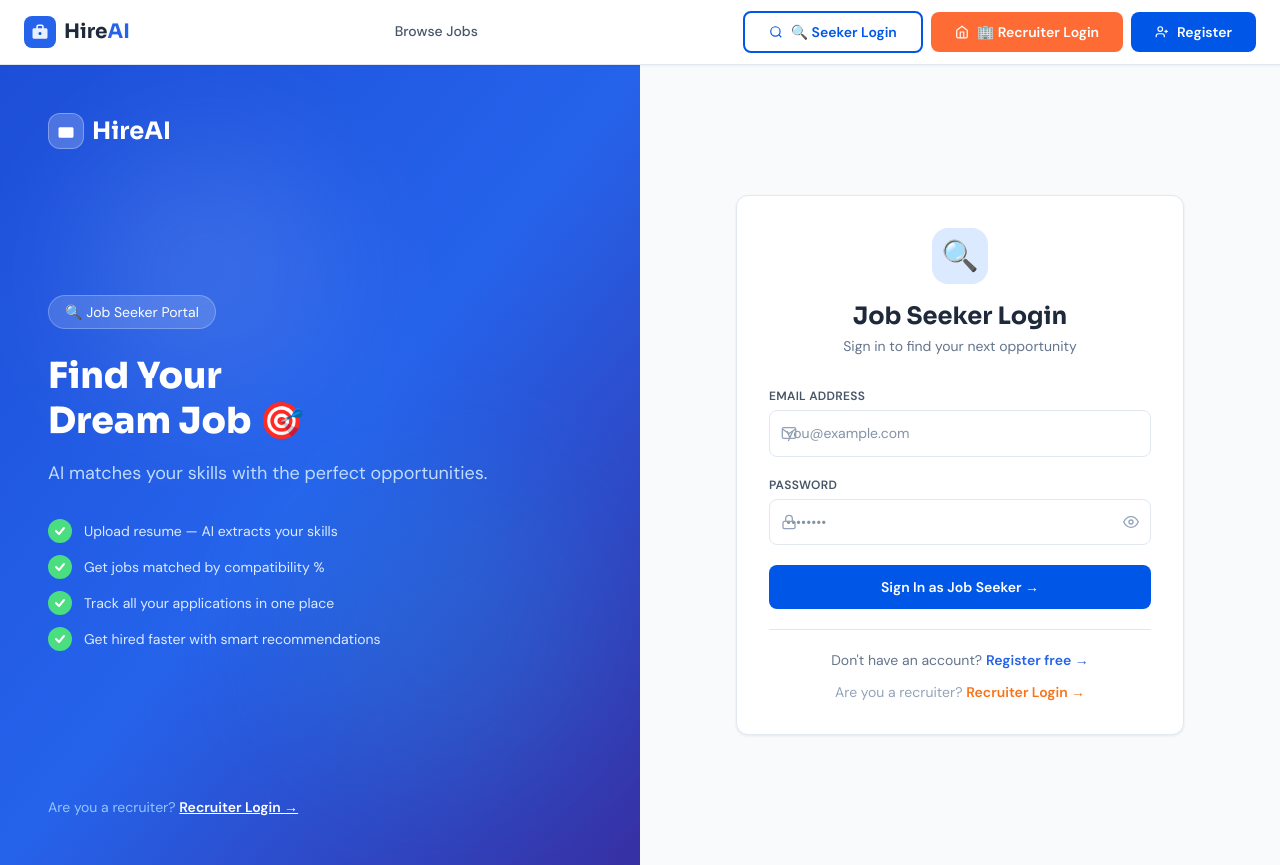
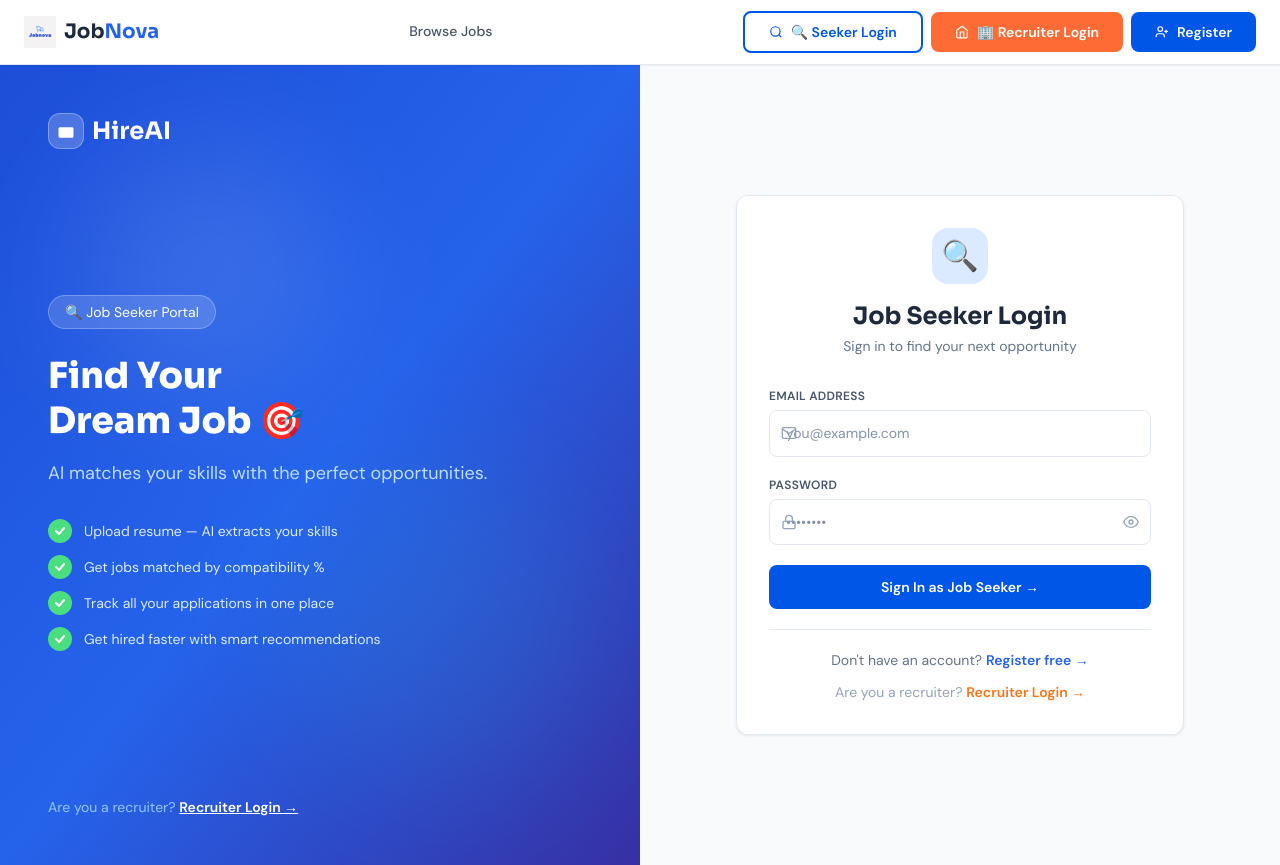
Before and after one commit to priyadarshni0701-apd/ai-job-portal-, a React (Vite) app in the folder frontend/: page /login in a window 1280 px wide. Built offline with nearby package versions, Linux system fonts and the light colour scheme.

Commit message:
Updated navbar branding and added JobNova logo

```diff
--- a/frontend/src/components/Navbar.jsx
+++ b/frontend/src/components/Navbar.jsx
@@ -2,6 +2,7 @@ import { useState } from "react";
 import { Link, useNavigate, useLocation } from "react-router-dom";
 import { useAuth } from "../context/AuthContext";
 import toast from "react-hot-toast";
+import logo from "../assets/logo.png";
 
 export default function Navbar() {
   const { user, logout }    = useAuth();
@@ -42,26 +43,13 @@ export default function Navbar() {
           {/* ── Logo ── */}
           <Link to="/" className="flex items-center gap-2 shrink-0">
             <div className="w-8 h-8 rounded-lg bg-blue-600 flex items-center justify-center">
-              <svg width="18" height="18" viewBox="0 0 24 24" fill="none">
-                <path
-                  d="M20 7H4C2.9 7 2 7.9 2 9V19C2 20.1 2.9 21 4 21H20C21.1 21 22 20.1 22 19V9C22 7.9 21.1 7 20 7Z"
-                  fill="white"
-                  fillOpacity="0.9"
-                />
-                <path
-                  d="M16 7V5C16 3.9 15.1 3 14 3H10C8.9 3 8 3.9 8 5V7"
-                  stroke="white"
-                  strokeWidth="2"
-                  strokeLinecap="round"
-                />
-                <circle cx="12" cy="14" r="2" fill="#0057e7" />
-              </svg>
+              <img src={logo} alt="JobNova Logo" className="w-10 h-10 object-contain" />
             </div>
             <span
               style={{ fontFamily: "Sora, sans-serif" }}
               className="text-xl font-bold text-slate-800"
             >
-              Hire<span className="text-blue-600">AI</span>
+              Job<span className="text-blue-600">Nova</span>
             </span>
           </Link>
 
```
